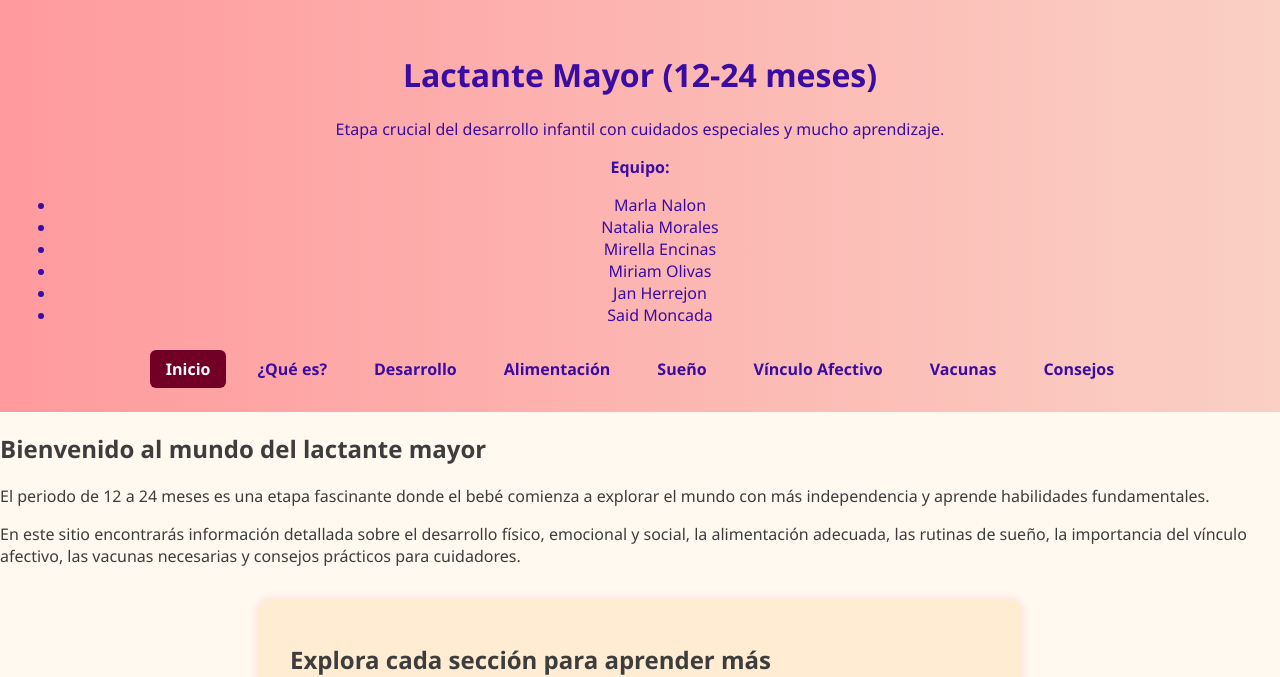
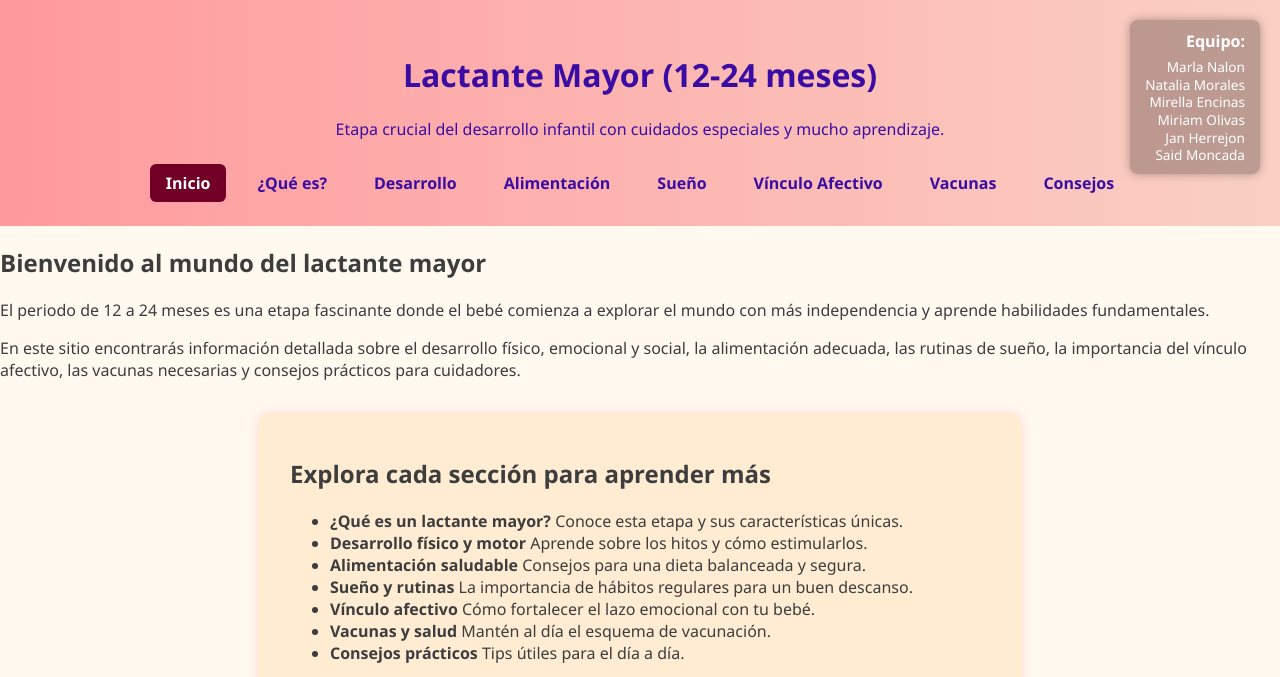
Before and after one commit to mar21-nm/lactante-mayor, a plain HTML site: page index.html in a window 1280 px wide. Shown: the top 677 px of the page. Drawn offline with Linux system fonts and the light colour scheme.

Commit message:
Update styles.css

```diff
--- a/styles.css
+++ b/styles.css
@@ -63,3 +63,33 @@ img {
   border-radius: 12px;
   box-shadow: 0 4px 8px rgba(58, 12, 163, 0.3);
 }
+.team-members {
+  position: absolute;
+  top: 20px;
+  right: 20px;
+  background-color: rgba(0, 0, 0, 0.25);
+  padding: 10px 15px;
+  border-radius: 8px;
+  font-size: 0.85rem;
+  text-align: right;
+  max-width: 180px;
+  box-shadow: 0 0 10px rgba(0,0,0,0.3);
+  color: white;
+}
+
+.team-members strong {
+  display: block;
+  margin-bottom: 6px;
+  font-weight: 700;
+  font-size: 1rem;
+}
+
+.team-members ul {
+  list-style: none;
+  margin: 0;
+  padding: 0;
+}
+
+.team-members ul li {
+  line-height: 1.3;
+}
```
